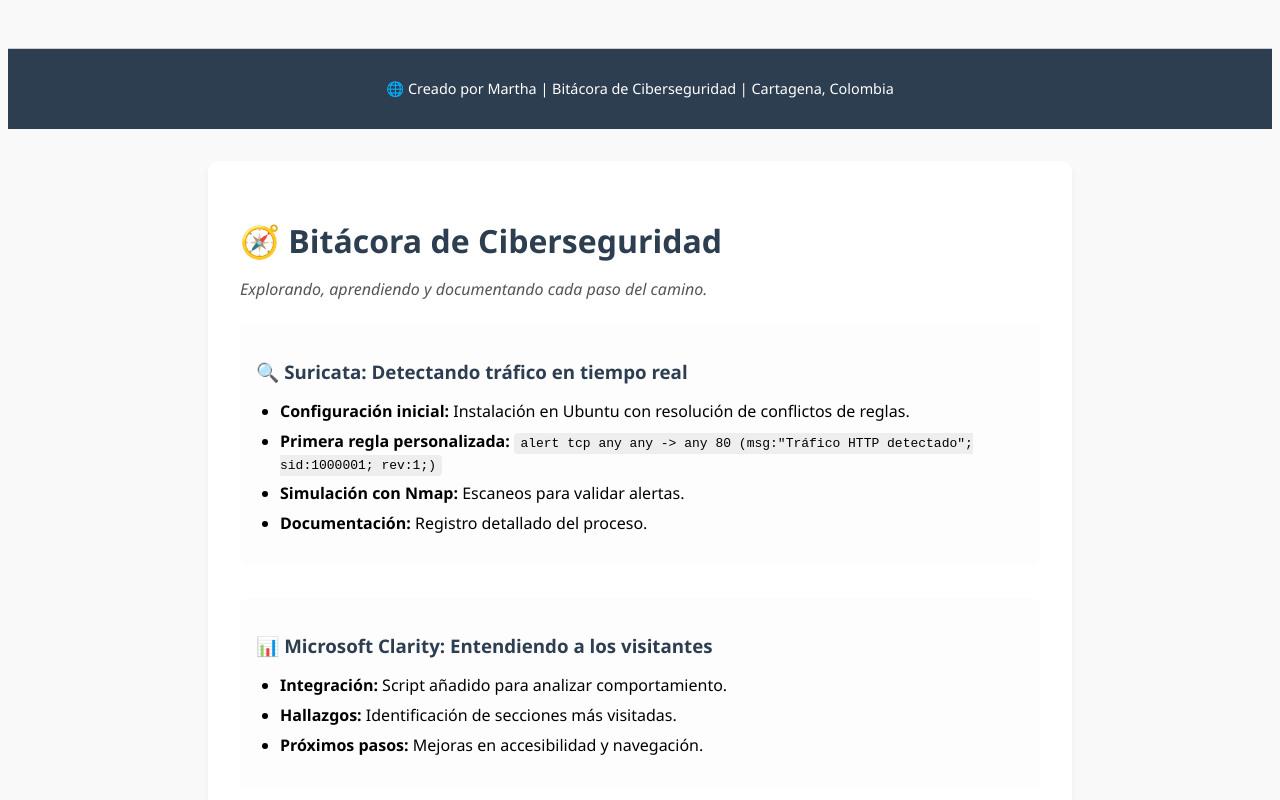
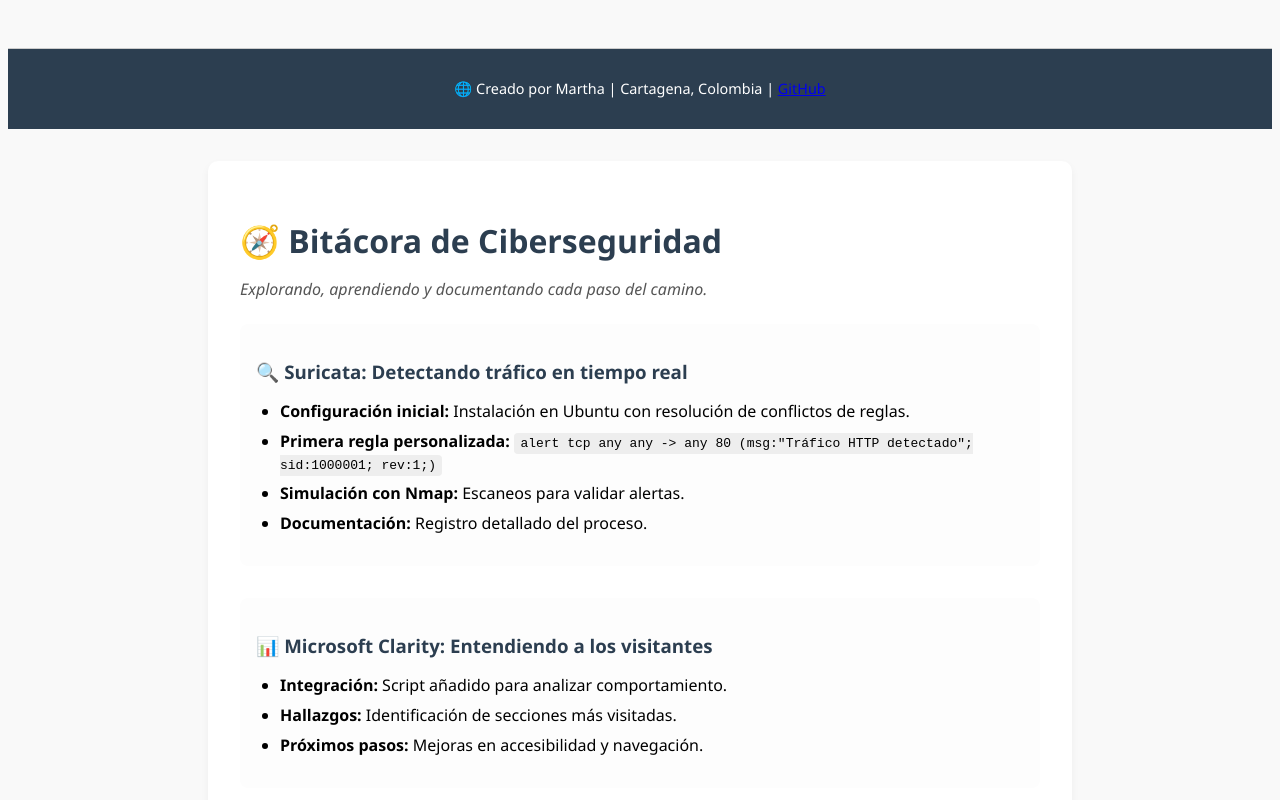
Before and after one commit to MARTHA-1975/Bit-cora-de-ciberseguridad, a plain HTML site: page index.html in a window 1280 px wide. Shown: the top 800 px of the page. Drawn offline with Linux system fonts and the light colour scheme.

Commit message:
Update index.html

```diff
--- a/index.html
+++ b/index.html
@@ -6,11 +6,13 @@
   <link rel="stylesheet" href="style.css">
 </head>
 
+  <body>
+
   <footer>
-  <p>🌐 Creado por Martha | Bitácora de Ciberseguridad | Cartagena, Colombia</p>
-</footer>
+    <p>🌐 Creado por Martha | Cartagena, Colombia | <a href="https://github.com/MARTHA-1975" target="_blank">GitHub</a></p>
+  </footer>
+</body>
 
-<body>
 
 <section id="bitacora">
   <h2>🧭 Bitácora de Ciberseguridad</h2>
```
